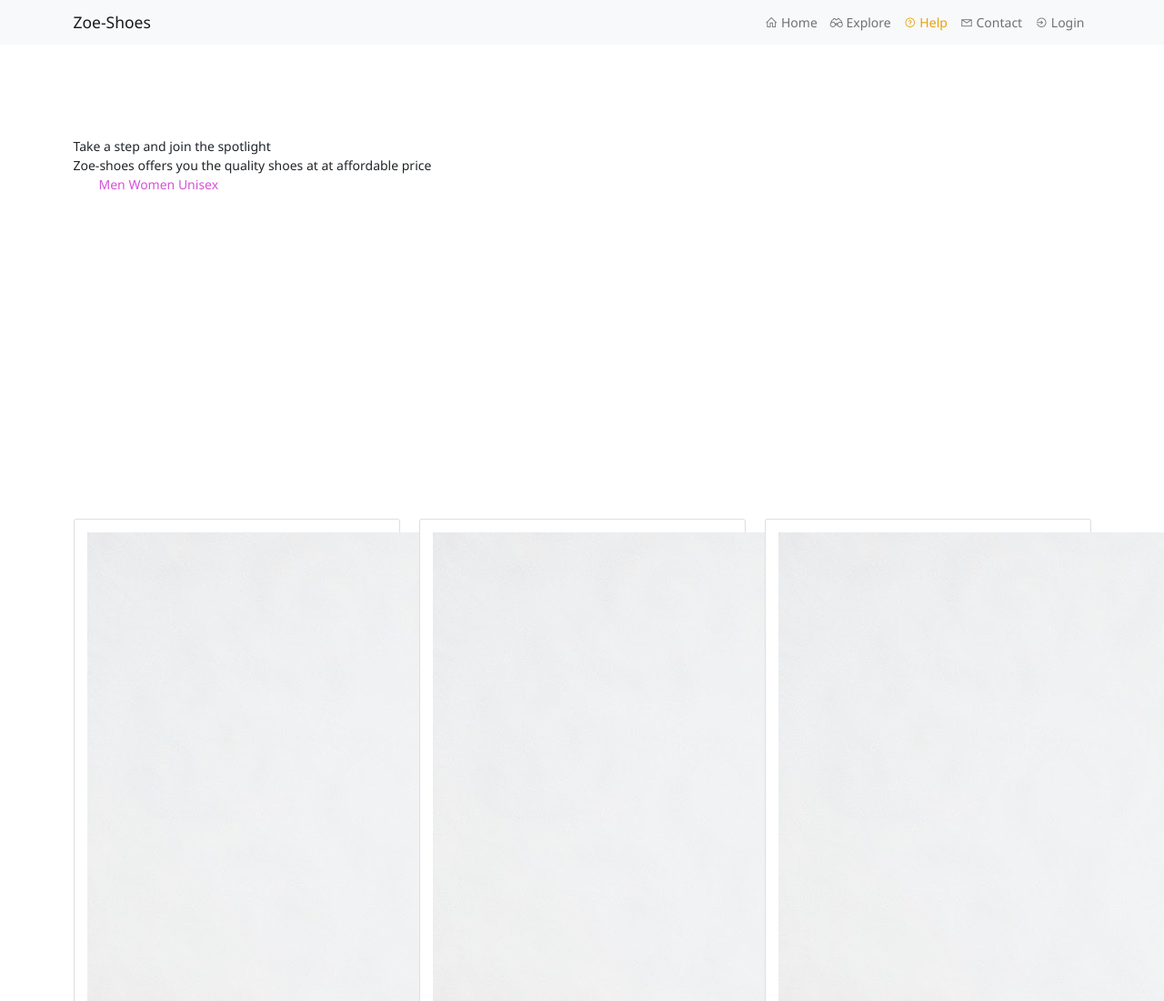
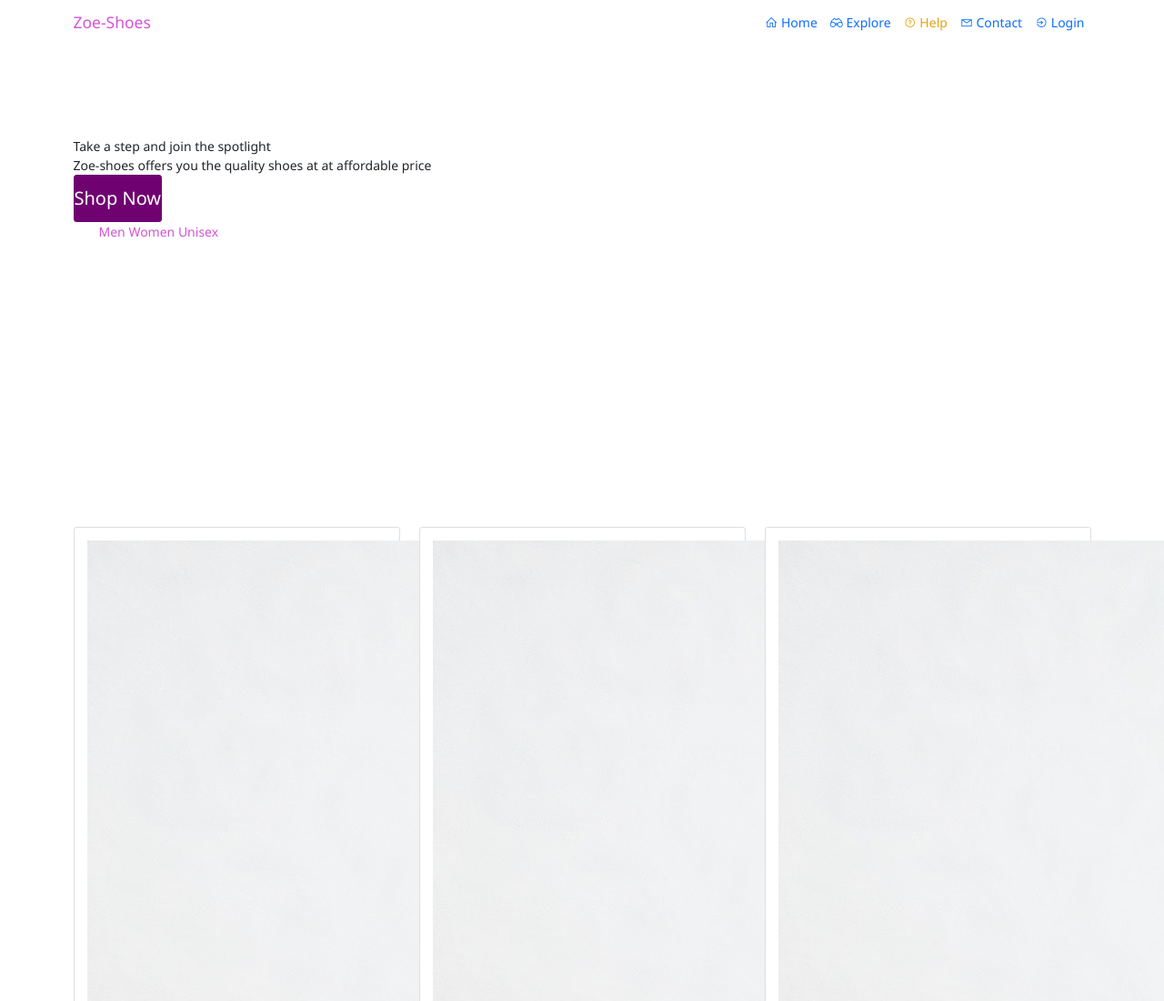
Before and after one commit to DorcasOJ/Zummit-Infolabs-work, a plain HTML site: page index.html in a window 1280 px wide. Shown: the top 1100 px of the page at 91% size. Drawn offline with nearby package versions, Linux system fonts and the light colour scheme; a web font is replaced by a local one.

Commit message:
Update index.html

```diff
--- a/index.html
+++ b/index.html
@@ -16,7 +16,11 @@
 
     <body id="home" data-bs-spy="scroll" data-bs-target="#navbar">
         <!-- NAV -->
-        <nav class="navbar navbar-expand-lg navbar-light bg-light fixed-top">
+
+
+        <!-- HERO -->
+        <section id="hero">
+            <nav class="navbar navbar-expand-lg fixed-top">
                 <div class="container">
                     <a href="#" class="navbar-brand">Zoe-Shoes</a>
                     <button
@@ -44,9 +48,6 @@
                     </div>
                 </div>
             </nav>
-
-        <!-- HERO -->
-        <section id="hero">
             <div class="container">
                 <div class="hero-text">
                     <div class="heading">
@@ -54,6 +55,9 @@
                     </div>
                     <div class="text">
                         Zoe-shoes offers you the quality shoes at at affordable price
+                    </div>
+                    <div class="button">
+                        <a href="login.html#login" class="btn btn-brand">Shop Now</a>
                     </div>
                 </div>
 
```
Lines whose indentation alone changed are shown as unchanged.
